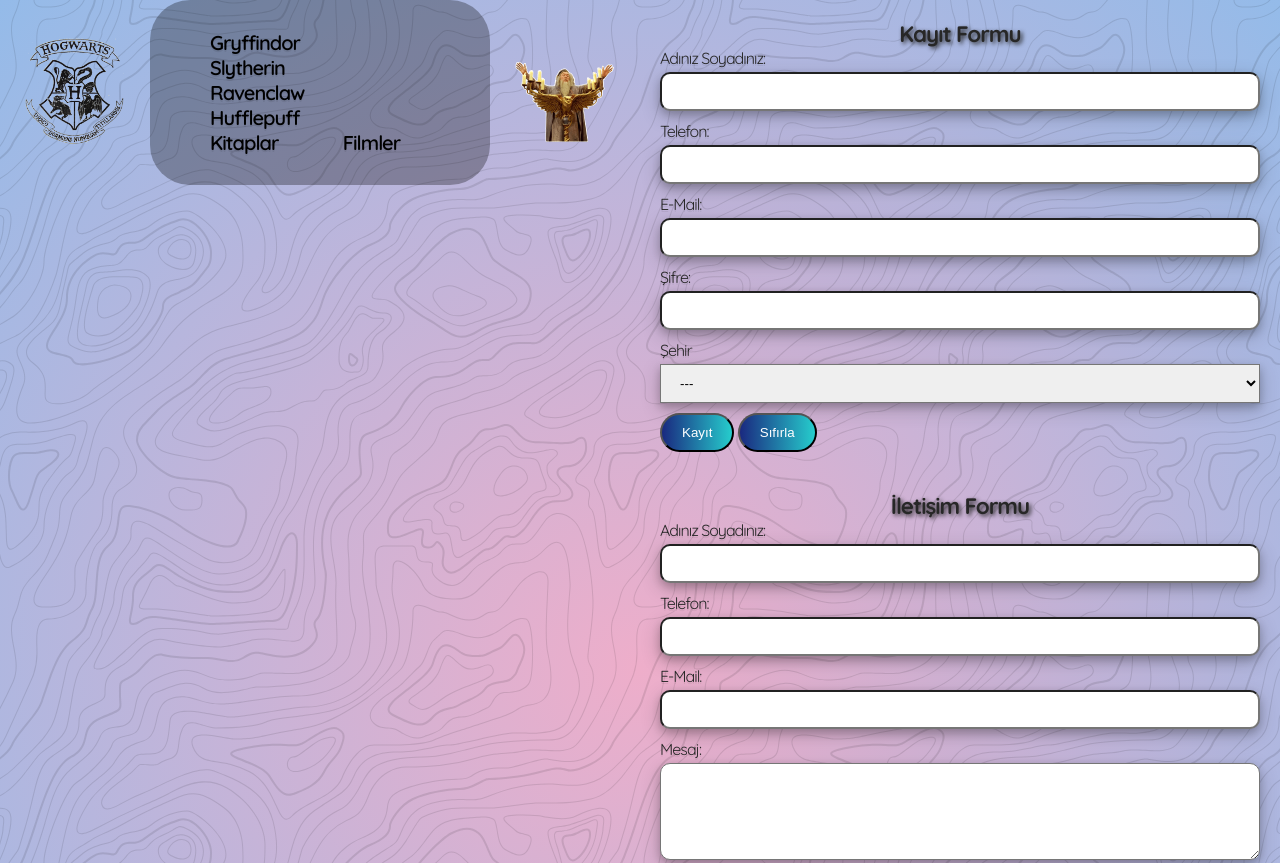
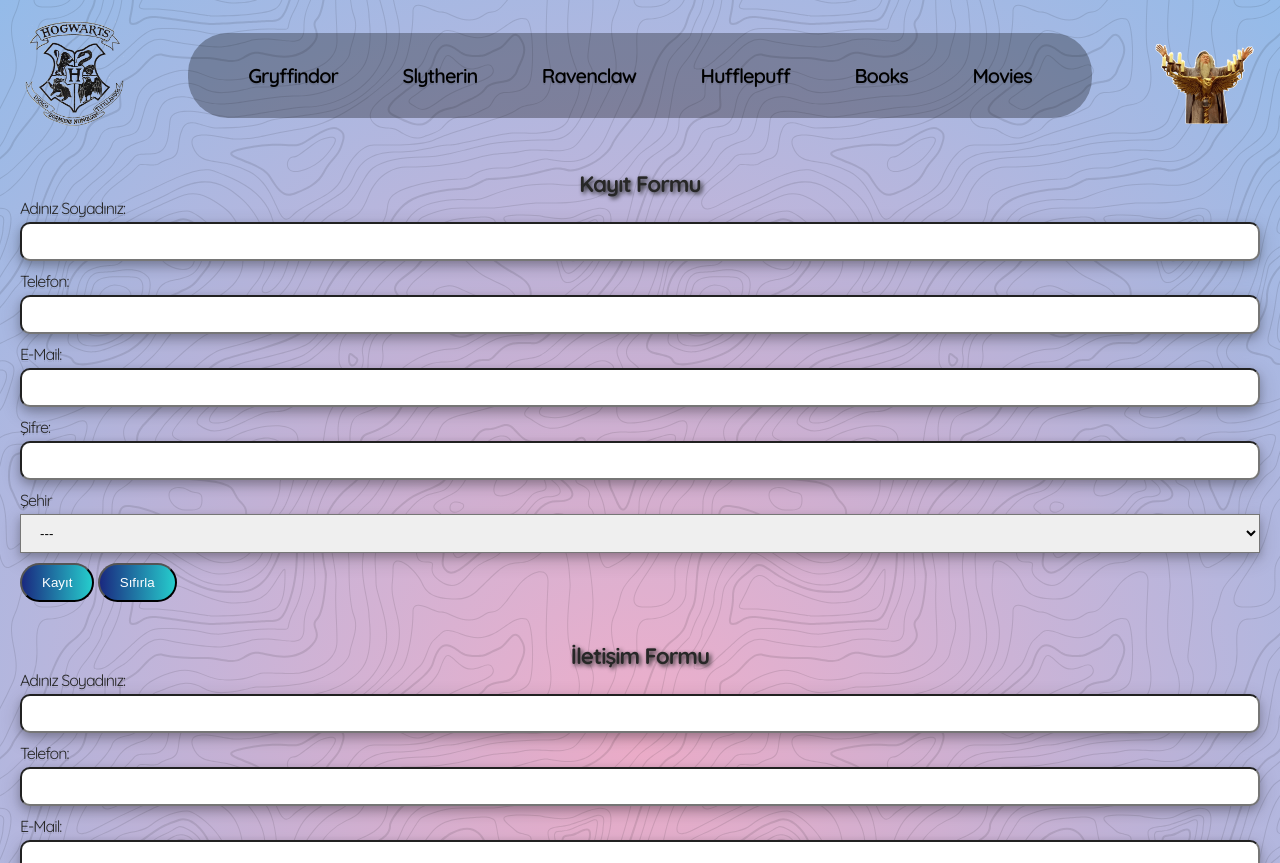
Before and after one commit to Anonimum321/Hogworld, a plain HTML site: page kayıt.html in a window 1280 px wide. Shown: the top 863 px of the page. Drawn offline with Linux system fonts and the light colour scheme.

Commit message:
register.html update v2

```diff
--- a/hogworld.css
+++ b/hogworld.css
@@ -476,16 +476,21 @@ h2, h3 {
     transition: 0.3s ease-out;
 }
 
-/* Kayıt ve İletişim*/
+/* Register & Contact*/
 
 .form {
     display: grid;
-    grid-template-columns: repeat(auto-fit, minmax(400px, 1fr));
     grid-template-areas:
     "header"
+    "form-main"
+    "footer";
+}
+
+.form-main {
+    display: grid;
+    grid-template-areas:
     "form-register"
-    "form-contact"
-    "footer";
+    "form-contact";
 }
 
 .form-register {
--- a/kayıt.html
+++ b/kayıt.html
@@ -25,8 +25,8 @@
                     <li><a id="ana" href="slytherin.html">Slytherin</a></li>
                     <li><a id="ana" href="ravenclaw.html">Ravenclaw</a></li>
                     <li><a id="ana" href="hufflepuff.html">Hufflepuff</a></li>
-                    <li><a id="ana" href="kitaplar.html">Kitaplar</a></li>
-                    <li><a id="ana" href="filmler.html">Filmler</a></li>
+                    <li><a id="ana" href="kitaplar.html">Books</a></li>
+                    <li><a id="ana" href="filmler.html">Movies</a></li>
                 </ul>
             </nav>
             <img class="header-logo2" src="img/albus-dumbledore-400x400.png"
```
